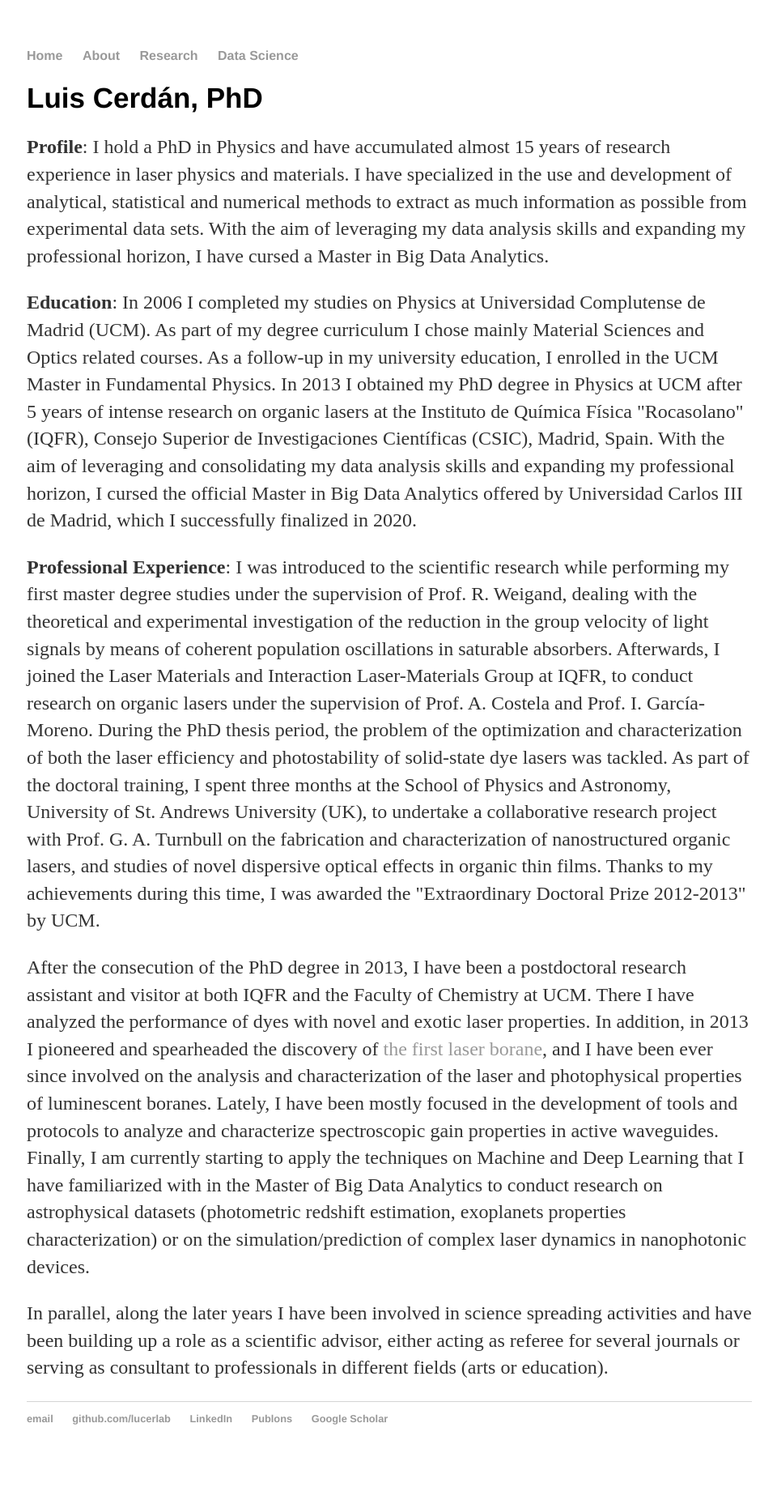
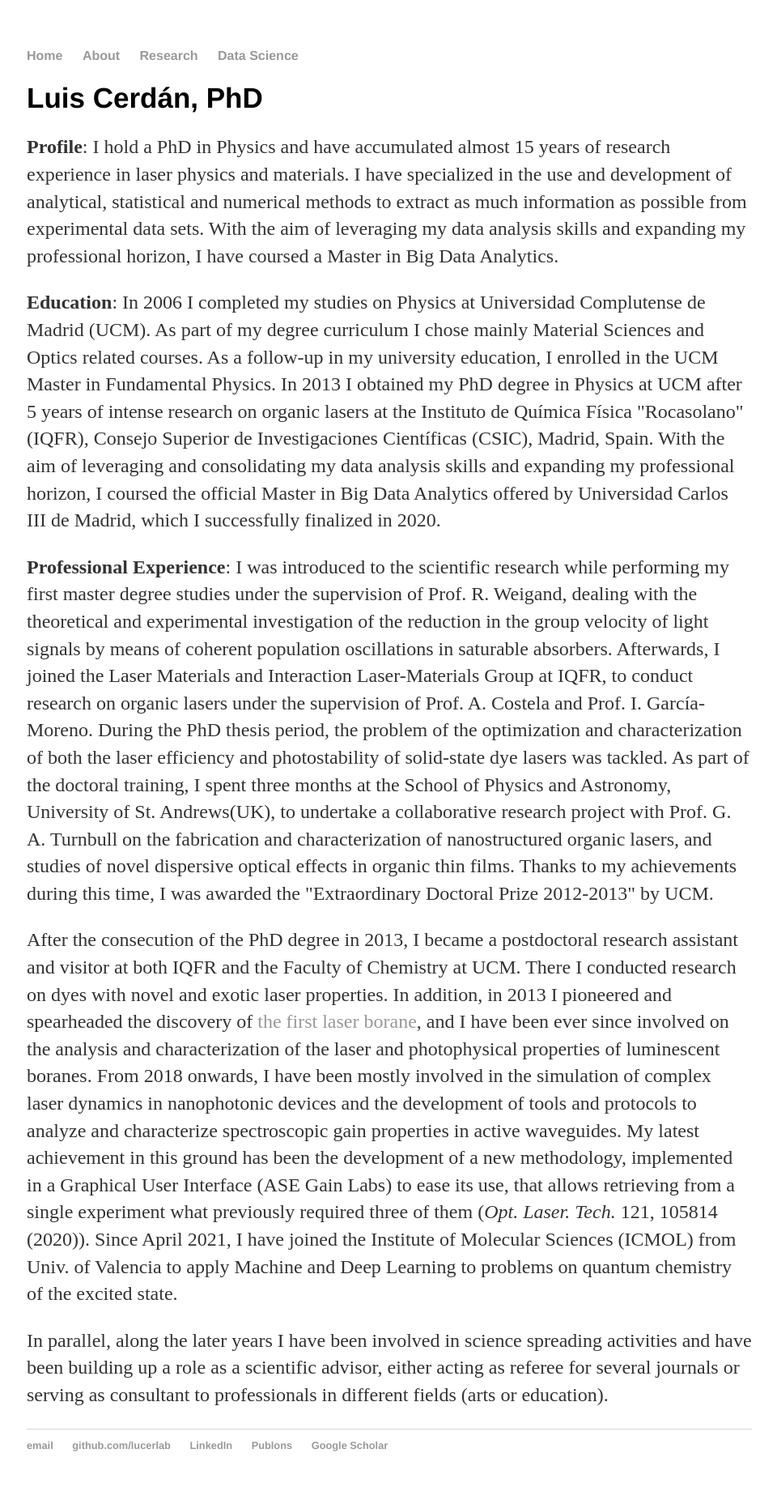
Before and after one commit to lucerlab/lucerlab.github.io, a Jekyll site: the page built from about/index.html, in a window 1280 px wide. Shown: the whole page at 81% size, without its empty margins (159-1119 px from the left). Built offline with Jekyll 4.4.1, drawn with Linux system fonts in a browser that asks for light colours; before the commit the page ends 1819 px from its top, so only the background shows below that.

Commit message:
cv update

```diff
--- a/about/index.html
+++ b/about/index.html
@@ -12,7 +12,7 @@ title: LuCer Lab
 <b>Profile</b>: I hold a PhD in Physics and have accumulated almost 15
 years of research experience in laser physics and materials. I have specialized in the use and
  development of analytical, statistical and numerical methods to extract as much information as possible from experimental
- data sets. With the aim of leveraging my data analysis skills and expanding my professional horizon, I have cursed a Master in Big Data Analytics.   </p>
+ data sets. With the aim of leveraging my data analysis skills and expanding my professional horizon, I have coursed a Master in Big Data Analytics.   </p>
 
 	<p>
 <b>Education</b>: In 2006 I completed my studies on Physics at Universidad Complutense de Madrid (UCM). As part of my degree
@@ -20,7 +20,7 @@ curriculum I chose mainly Material Sciences and Optics related courses. As a fol
 enrolled in the UCM Master in Fundamental Physics. In 2013 I obtained my PhD
 degree in Physics at UCM after 5 years of intense research on organic lasers at the Instituto de Química Física "Rocasolano" (IQFR),
 Consejo Superior de Investigaciones Científicas (CSIC), Madrid, Spain. With the aim of
-leveraging and consolidating my data analysis skills and expanding my professional horizon, I cursed the
+leveraging and consolidating my data analysis skills and expanding my professional horizon, I coursed the
 official Master in Big Data Analytics offered by Universidad Carlos III de Madrid, which I successfully finalized in 2020. </p>
 
 <p>
@@ -30,22 +30,22 @@ light signals by means of coherent population oscillations in saturable absorber
 and Interaction Laser-Materials Group at IQFR, to conduct research on organic lasers under the supervision of Prof. A. Costela and
 Prof. I. García-Moreno. During the PhD thesis period, the problem of the optimization and characterization of both
 the laser efficiency and photostability of solid-state dye lasers was tackled. As part of the
-doctoral training, I spent three months at the School of Physics and Astronomy, University of St. Andrews University
-(UK), to undertake a collaborative research project with Prof. G. A. Turnbull on the fabrication and characterization
+doctoral training, I spent three months at the School of Physics and Astronomy, University of St. Andrews(UK),
+to undertake a collaborative research project with Prof. G. A. Turnbull on the fabrication and characterization
 of nanostructured organic lasers, and studies of novel dispersive optical effects in organic thin films. Thanks to my
 achievements during this time, I was awarded the "Extraordinary Doctoral Prize 2012-2013" by UCM.</p>
 
-
-
 <p>
-After the consecution of the PhD degree in 2013, I have been a postdoctoral research assistant and visitor at both
-IQFR and the Faculty of Chemistry at UCM. There I have analyzed the performance of dyes with novel and exotic
+After the consecution of the PhD degree in 2013, I became a postdoctoral research assistant and visitor at both
+IQFR and the Faculty of Chemistry at UCM. There I conducted research on dyes with novel and exotic
 laser properties. In addition, in 2013 I pioneered and spearheaded the discovery of <a href="https://www.nature.com/articles/ncomms6958/">the first laser borane</a>,
 and I have been ever since involved on the analysis and characterization of the laser and photophysical properties
-of luminescent boranes. Lately, I have been mostly focused in the development of tools and protocols to analyze and characterize spectroscopic gain properties in
-active waveguides. Finally, I am currently starting to apply the techniques on Machine and Deep Learning that I have familiarized with in the Master of Big Data Analytics to
-conduct research on astrophysical datasets (photometric redshift estimation, exoplanets properties characterization) or on the
-simulation/prediction of complex laser dynamics in nanophotonic devices.</p>
+of luminescent boranes. From 2018 onwards, I have been mostly involved in the simulation of complex laser dynamics in nanophotonic devices and the
+development of tools and protocols to analyze and characterize spectroscopic gain properties in active waveguides. My
+latest achievement in this ground has been the development of a new methodology, implemented in a Graphical User
+Interface (ASE Gain Labs) to ease its use, that allows retrieving from a single experiment what previously required
+three of them (<em>Opt. Laser. Tech.</em> 121, 105814 (2020)). Since April 2021, I have joined the Institute of Molecular Sciences (ICMOL)
+from Univ. of Valencia to apply Machine and Deep Learning to problems on quantum chemistry of the excited state.</p>
 
 <p>
 In parallel, along the later years I have been involved in science spreading activities and have been building up
--- a/research/index.html
+++ b/research/index.html
@@ -18,7 +18,7 @@ Deep Learning algorithms to design nanolasers that can deliver controllable and
 </p>
 
 <p style="font-size:15px;color:#999"> <em>Selected publications: </em><br>
-L. Cerdán, "Ultrashort pulse generation in nanolasers by means of Lorenz-Haken instabilities," <em>submitted</em>
+L. Cerdán, "Ultrashort pulse generation in nanolasers by means of Lorenz-Haken instabilities," <em>Ann. Phys. (Berlin) 2100122, 1-11 (2021)</em>
 </p>
 
 	<h1 style="font-size:30px;">Optical Gain Analysis Methodologies</h1>
```
